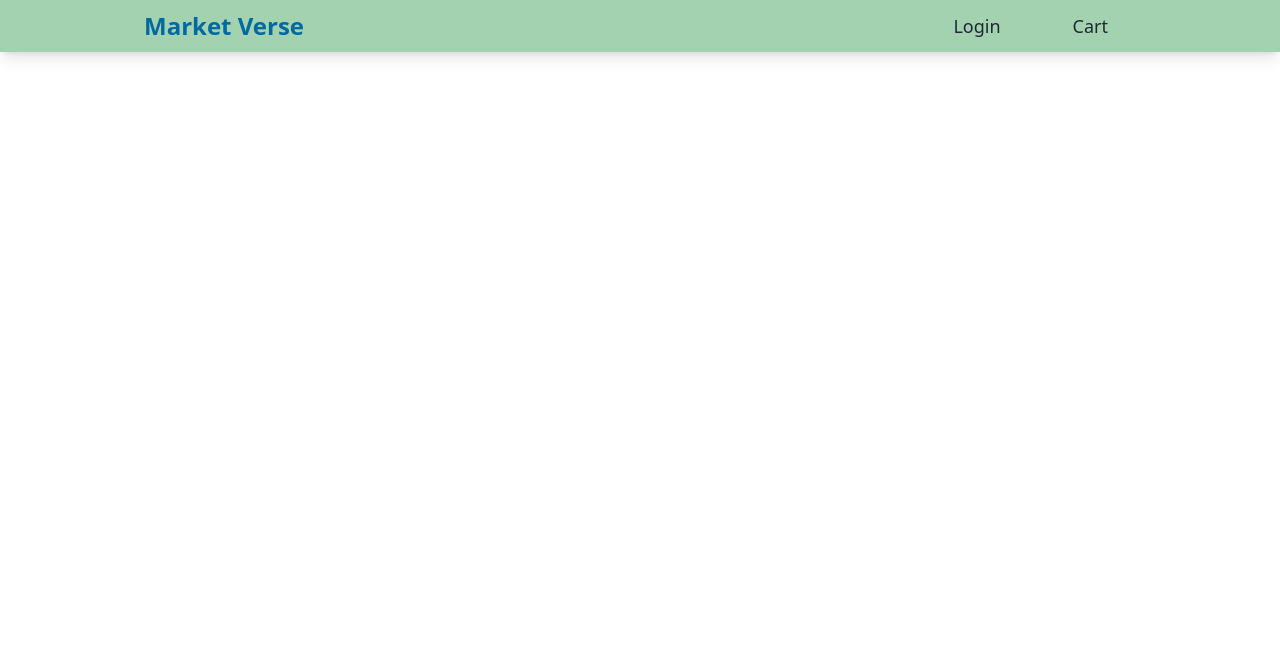
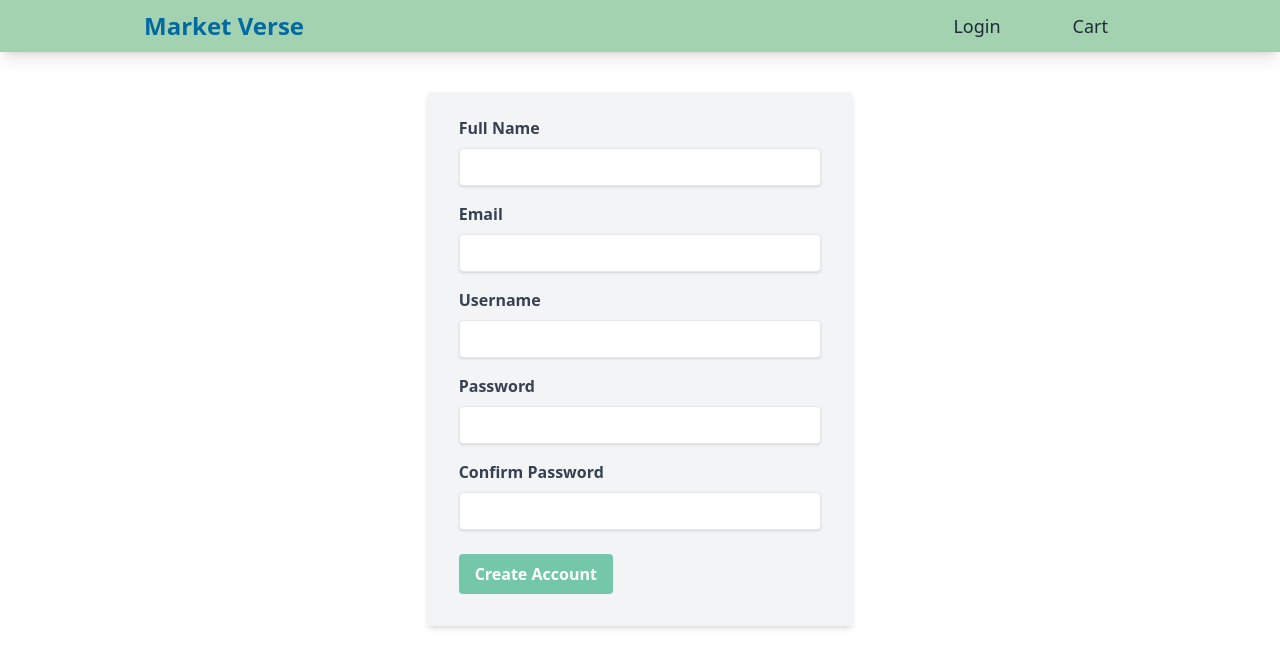
Before and after one commit to arpit5492/market-verse, a React (Create React App) app in the folder UI-design/frontend-server/: page /sign-up in a window 1280 px wide. Shown: the top 668 px of the page. Built offline with nearby package versions, Linux system fonts and the light colour scheme.

Commit message:
Sign up page design done

```diff
--- a/UI-design/frontend-server/src/App.jsx
+++ b/UI-design/frontend-server/src/App.jsx
@@ -5,6 +5,7 @@ import NavBar from "./components/NavBar.jsx";
 import Login from "./pages/Login.jsx";
 import { Route, Routes } from "react-router-dom";
 import Home from "./pages/Home.jsx";
+import SignUp from "./pages/SignUp.jsx";
 
 // const API_URL = "http://localhost:4000/users";
 
@@ -29,6 +30,7 @@ function App(){
                         <Home />
                     } />
                     <Route path="/login" element={<Login />} />
+                    <Route path="/sign-up" element={<SignUp />} />
                 </Routes>
         </div>
     )
--- a/UI-design/frontend-server/src/pages/Home.jsx
+++ b/UI-design/frontend-server/src/pages/Home.jsx
@@ -1,11 +1,12 @@
 import React from "react";
-import { useLocation, useNavigate } from "react-router-dom";
+import { useLocation} from "react-router-dom";
 
 function Home({data}) {
     const location = useLocation();
+    const msg = location.state && location.state.id ? `Welcome ${location.state.id} to the Home Page` : "Welcome to the home page";
     return (
         <div>
-            <p className="text-2xl">Welcome to the Home Page</p>
+            <p className="text-2xl font-bold">{msg}</p>
         </div>
     )
 }
--- a/UI-design/frontend-server/src/pages/Login.jsx
+++ b/UI-design/frontend-server/src/pages/Login.jsx
@@ -43,8 +43,8 @@ function Login() {
     }
 
     return (
-        <div className="flex justify-center items-center mt-36 m-auto font-sans">
-            <form action="post" className="bg-gray-100 shadow-md rounded pt-6 px-8 pb-8 flex flex-col w-1/3 md:w-1/3">
+        <div className="flex justify-center mt-36 m-auto font-sans">
+            <form action="post" className="bg-gray-100 shadow-md rounded pt-6 px-8 pb-8 flex-col w-1/3 md:w-1/3">
                 <div className="mb-4">
                     <label htmlFor="email" className="block text-gray-700 text-md font-bold mb-2">
                         Email
--- /dev/null
+++ b/UI-design/frontend-server/src/pages/SignUp.jsx
@@ -0,0 +1,64 @@
+import React from "react";
+import { Link } from "react-router-dom";
+
+function SignUp() {
+    return (
+        <div className="flex justify-center mt-10 font-sans">
+            <form action="" className="bg-gray-100 rounded shadow-md pt-6 px-8 pb-8 w-1/3 md:w-1/3">
+                <div className="mb-4">
+                    <label htmlFor="fullName" className="block text-gray-700 font-bold text-md mb-2">
+                        Full Name
+                    </label>
+                    <input
+                        type="text"
+                        className="shadow border rounded appearance-none text-md w-full py-2 px-3 leading-tight"
+                    />
+                </div>
+                <div className="mb-4">
+                    <label htmlFor="email" className="block text-gray-700 font-bold text-md mb-2">
+                        Email
+                    </label>
+                    <input
+                        type="email"
+                        className="shadow border rounded appearance-none text-md w-full py-2 px-3 leading-tight"
+                    />
+                </div>
+                <div className="mb-4">
+                    <label htmlFor="username" className="block text-gray-700 font-bold text-md mb-2">
+                        Username
+                    </label>
+                    <input
+                        type="text"
+                        className="shadow border rounded appearance-none text-md w-full py-2 px-3 leading-tight"
+                    />
+                </div>
+                <div className="mb-4">
+                    <label htmlFor="password" className="block text-gray-700 font-bold text-md mb-2">
+                        Password
+                    </label>
+                    <input
+                        type="password"
+                        className="shadow border rounded appearance-none text-md w-full py-2 px-3 leading-tight"
+                    />
+                </div>
+                <div className="mb-6">
+                    <label htmlFor="password" className="block text-gray-700 font-bold text-md mb-2">
+                        Confirm Password
+                    </label>
+                    <input type="password"
+                        className="shadow border rounded appearance-none text-md w-full py-2 px-3 leading-tight"
+                    />
+                </div>
+                <div className="flex">
+                    <Link>
+                        <button type="submit" className="bg-new-green-100 hover:bg-new-green-150 text-white font-bold py-2 px-4 rounded">
+                            Create Account
+                        </button>
+                    </Link>
+                </div>
+            </form>
+        </div>
+    )
+}
+
+export default SignUp;
```
